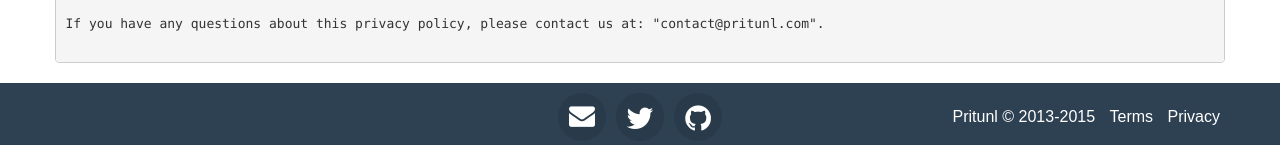
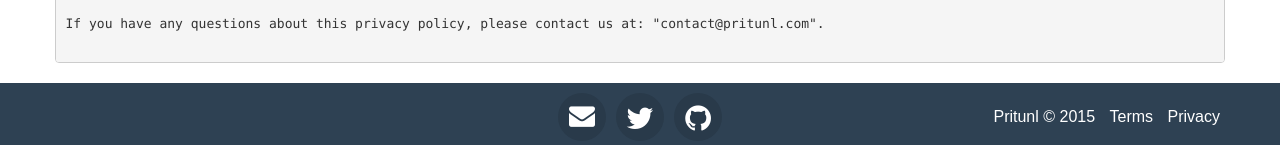
Before and after one commit to pritunl/client.pritunl.github.io, a Jekyll site: the page built from privacy.html, in a window 1280 px wide and 900 px high, scrolled down 791 px. Shown: the part 752-897 px from the top of the window. Built offline with Jekyll 4.4.1, drawn with Linux system fonts in a browser that asks for light colours; nearby versions of some CDN libraries; some web fonts are replaced; Markdown is read by kramdown in place of the engine named in the settings; a script that is not in the unit is left out; comment, search, counter and statistics services are not loaded.

Commit message:
Fix copyright in footer

```diff
--- a/_layouts/default.html
+++ b/_layouts/default.html
@@ -94,7 +94,7 @@
         </div>
         <div class="copyright col-md-4 col-sm-12 col-xs-12">
           <ul class="links list-inline">
-            <li>Pritunl &copy; 2013-2015</li>
+            <li>Pritunl &copy; 2015</li>
             <li><a href="terms.html">Terms</a></li>
             <li><a href="privacy.html">Privacy</a></li>
           </ul>
```
